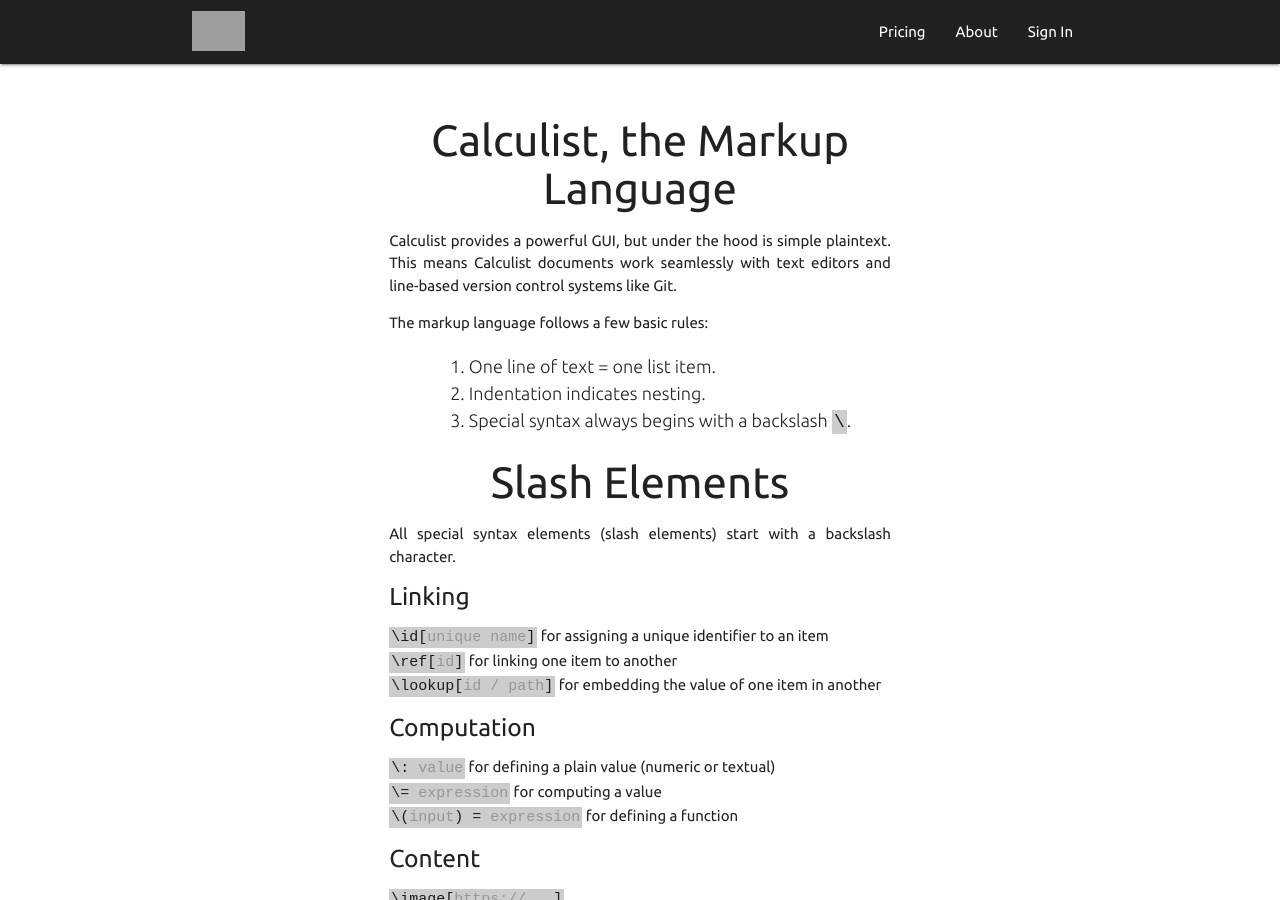
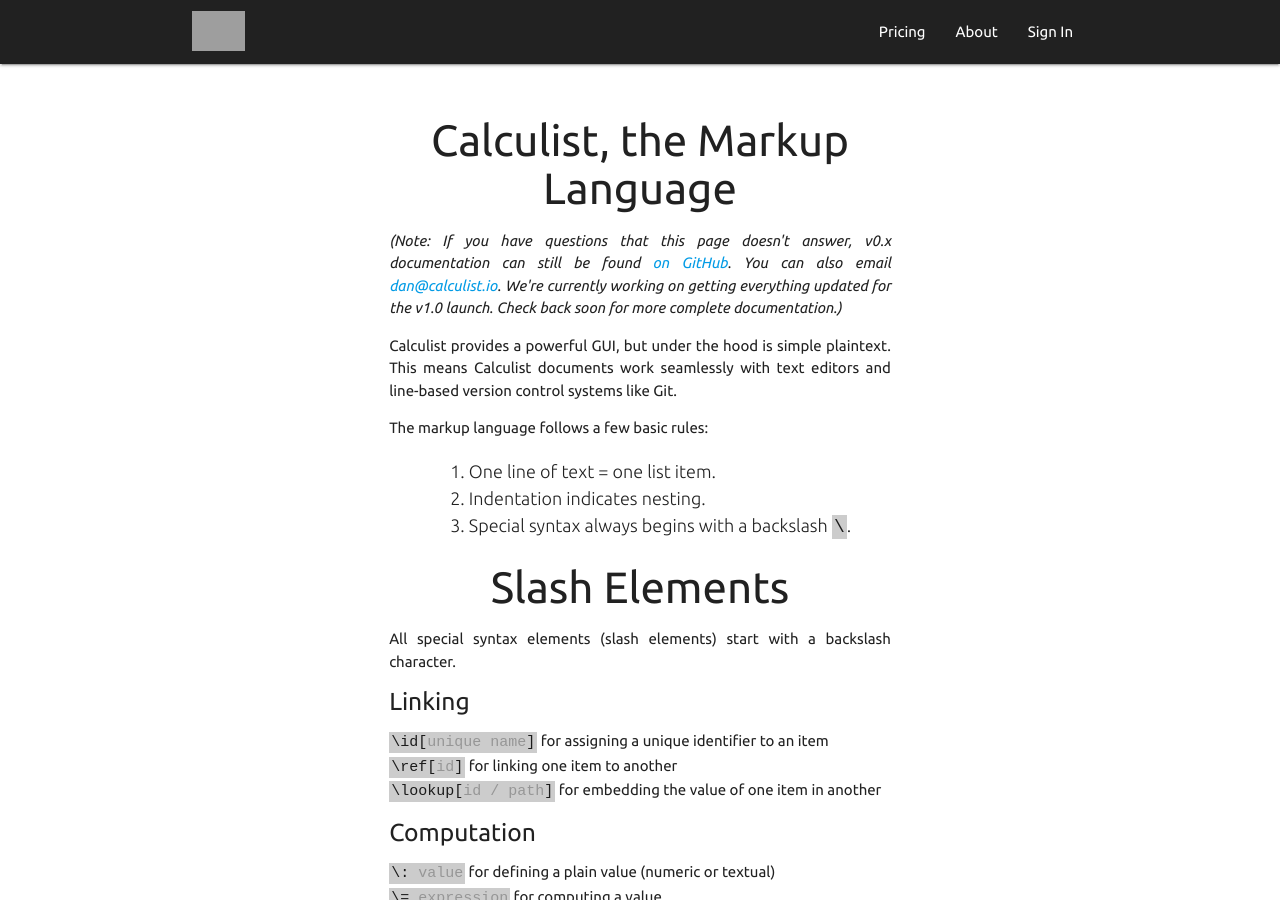
Before and after one commit to calculist/calculist.github.io, a Jekyll site: the page built from markup.html, in a window 1280 px wide and 900 px high. Built offline with Jekyll 4.4.1, drawn with Linux system fonts in a browser that asks for light colours; nearby versions of some CDN libraries; comment, search, counter and statistics services are not loaded; grey boxes are pictures that could not be loaded.

Commit message:
Add note about docs

```diff
--- a/markup.html
+++ b/markup.html
@@ -17,6 +17,7 @@
   <div class="section">
     <div class="row center" style="width:56%;text-align:justify;margin:0 auto;">
       <h3 style="text-align:center;">Calculist, the Markup Language</h3>
+      <p><i>(Note: If you have questions that this page doesn't answer, v0.x documentation can still be found <a href="https://github.com/calculist/calculist/wiki">on GitHub</a>. You can also email <a href="mailto:dan@calculist.io">dan@calculist.io</a>. We're currently working on getting everything updated for the v1.0 launch. Check back soon for more complete documentation.)</i>
       <p>Calculist provides a powerful GUI, but under the hood is simple plaintext. This means Calculist documents work seamlessly with text editors and line-based version control systems like Git.</p>
       <p>The markup language follows a few basic rules:</p>
       <ol style="min-width:min-content;max-width:max-content;margin-left:auto;margin-right:auto;font-size:18px;font-weight:lighter;">
```
